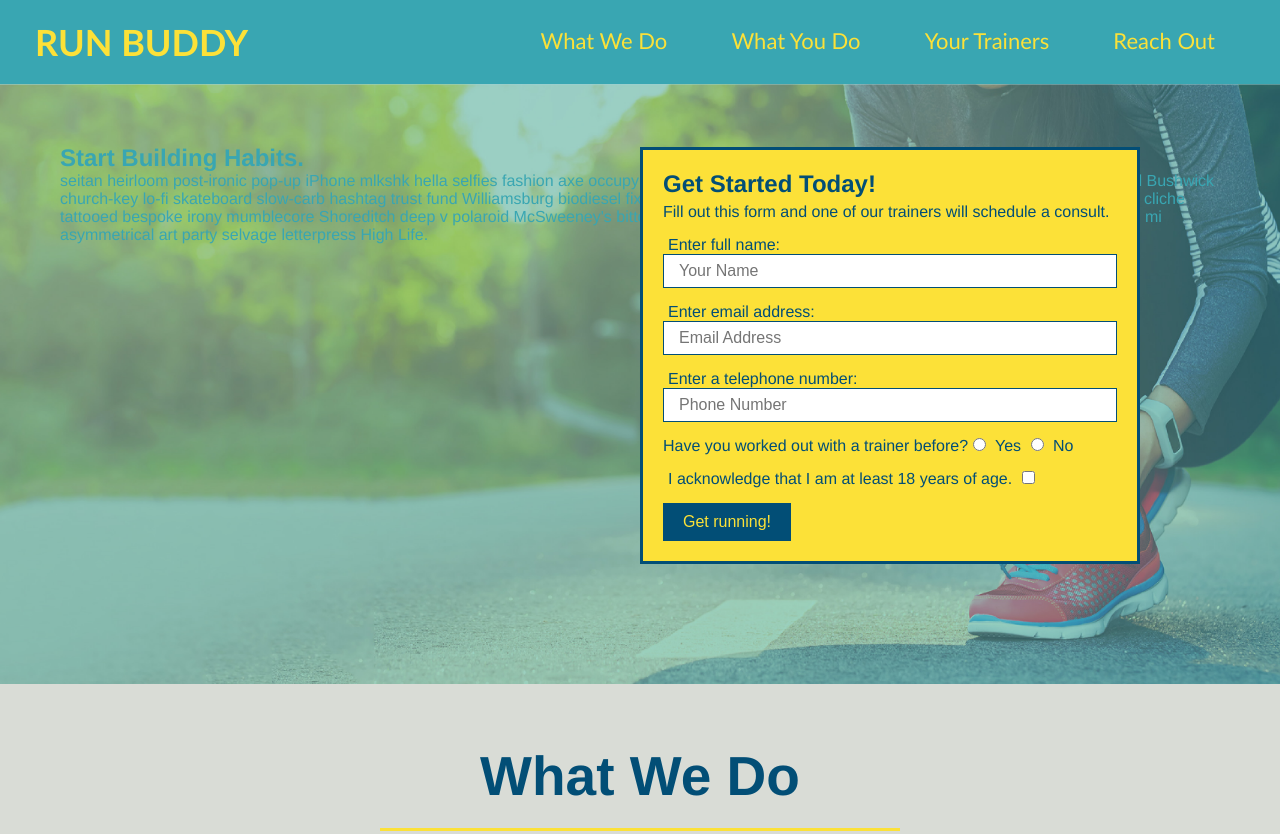
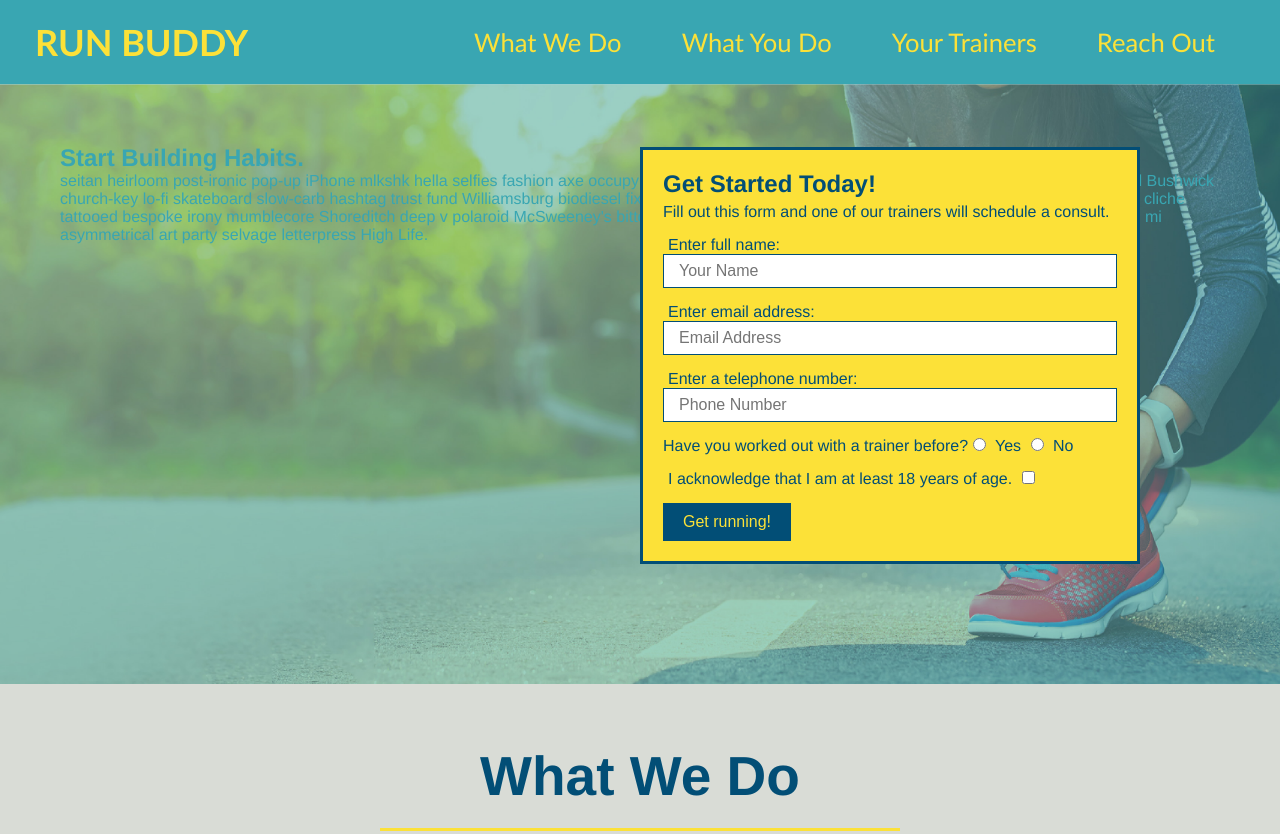
Before and after one commit to ragil1114/Week1, a plain HTML site: page index.html in a window 1280 px wide. Shown: the top 834 px of the page. Drawn offline with Linux system fonts and the light colour scheme.

Commit message:
add flexbox to header

```diff
--- a/assets/css/style.css
+++ b/assets/css/style.css
@@ -15,7 +15,7 @@ header {
     padding: 20px 35px;
     font-family: 'Trebuchet MS', 'Lucida Sans Unicode', 'Lucida Grande', 'Lucida Sans', Arial, sans-serif;
     background-color: #39a6b2;
-    display: flex; /* First added flexbox feature. Replaced "float:right" & "display:inline" values. */
+    display: flex; /* First added flexbox feature. Replaced Version 1.0 values of "float:right" & "display:inline". */
     justify-content: space-between; /* Evenly spaces out by calculating margin, border-width, padding & content of each child element. */
     flex-wrap: wrap; /* Allows content to be pushed to next line if it doesn't all fit. */
 }
@@ -36,14 +36,18 @@ header nav {
     margin: 7px 0;
 }
 
-header nav ul li {
-    display: inline;
+header nav ul { /* This rule is known as the Flex Container since it has the "display: flex;" property & value. "Row" is the default value of "flex-direction" property. The flex-direction values: (row/column) also determine the Main Axis. Thus allowing the Cross Axis to run perpendicular. */
+  display: flex;
+  flex-wrap: wrap;
+  justify-content: space-between; /* This property follows the Main Axis. */
+  align-items: center; /* This property follows the Cross Axis. In this case it vertically centers the content. */
+  list-style: none;
 }
 
 header nav ul li a {
     margin: 0 30px;
     font-weight: lighter;
-    font-size: 22px;
+    font-size: 2vw; /* Viewport Width value */
   }
 
 p {
```
